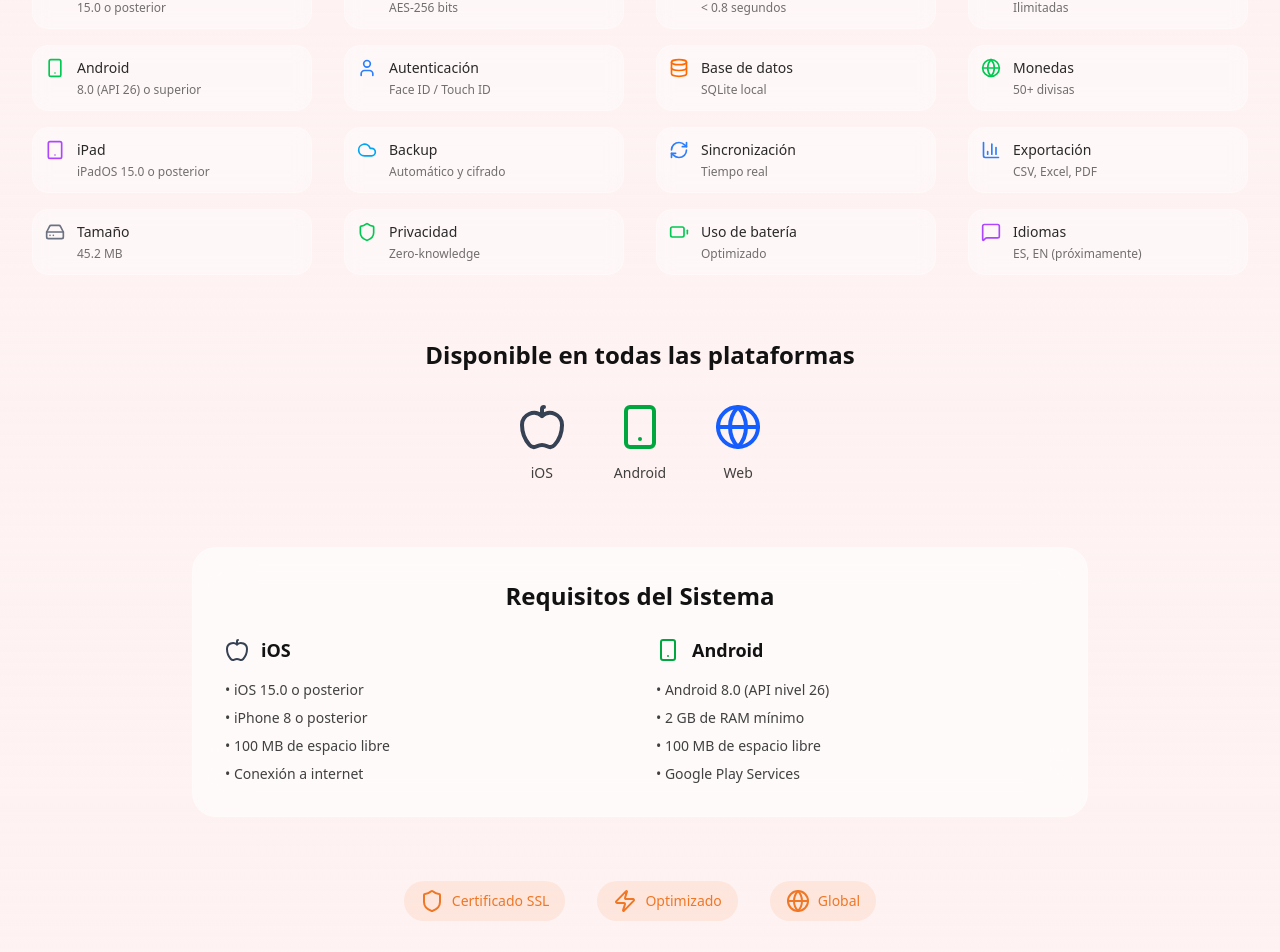
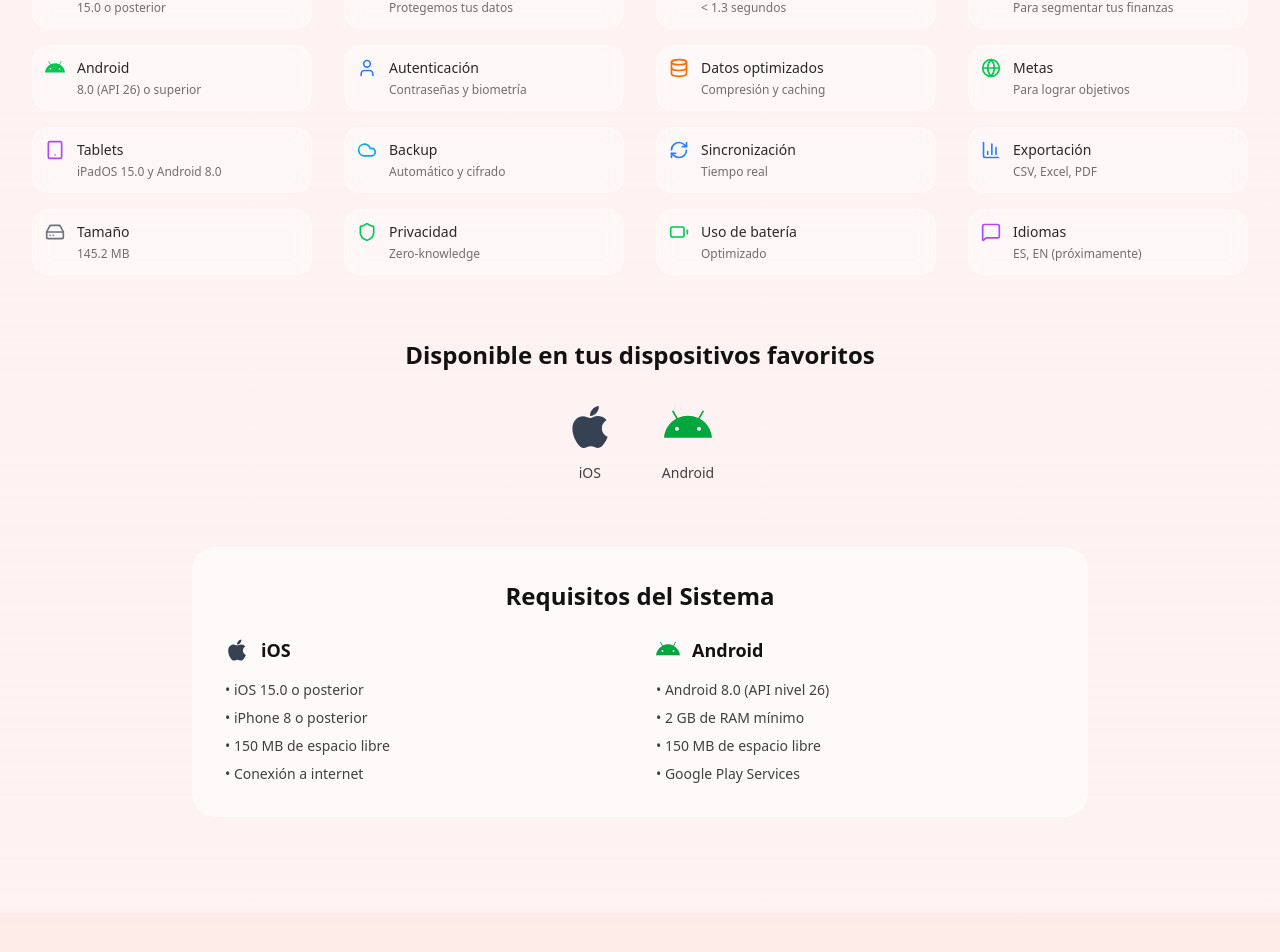
Before and after one commit to Juanksyek/LitFinance-Web, a React (Vite) app: page / in a window 1280 px wide. Shown: the part 5277-6229 px from the top of the page. Built offline with nearby package versions, Linux system fonts and the light colour scheme.

Commit message:
feat: update TechSpecs component with platform-specific icons, improved specifications, and layout adjustments

```diff
--- a/src/components/TechSpecs.tsx
+++ b/src/components/TechSpecs.tsx
@@ -1,6 +1,7 @@
 import { motion, useInView } from 'framer-motion'
 import { useRef } from 'react'
-import { Apple, Smartphone, Monitor, Shield, Zap, Globe, Tablet, HardDrive, Lock, User, Cloud, Database, RefreshCw, Battery, CreditCard, BarChart3, MessageSquare } from 'lucide-react'
+import { Monitor, Shield, Zap, Globe, Tablet, HardDrive, Lock, User, Cloud, Database, RefreshCw, Battery, CreditCard, BarChart3, MessageSquare } from 'lucide-react'
+import { AppleLogo, AndroidLogo } from './PlatformIcon'
 
 export default function TechSpecs() {
   const ref = useRef(null)
@@ -10,17 +11,17 @@ export default function TechSpecs() {
     {
       category: "Compatibilidad",
       items: [
-        { label: "iOS", value: "15.0 o posterior", icon: <Smartphone className="text-blue-500" size={20} /> },
-        { label: "Android", value: "8.0 (API 26) o superior", icon: <Smartphone className="text-green-500" size={20} /> },
-        { label: "iPad", value: "iPadOS 15.0 o posterior", icon: <Tablet className="text-purple-500" size={20} /> },
-        { label: "Tamaño", value: "45.2 MB", icon: <HardDrive className="text-gray-500" size={20} /> }
+        { label: "iOS", value: "15.0 o posterior", icon: <AppleLogo className="text-blue-500" size={20} /> },
+        { label: "Android", value: "8.0 (API 26) o superior", icon: <AndroidLogo className="text-green-500" size={20} /> },
+        { label: "Tablets", value: "iPadOS 15.0 y Android 8.0", icon: <Tablet className="text-purple-500" size={20} /> },
+        { label: "Tamaño", value: "145.2 MB", icon: <HardDrive className="text-gray-500" size={20} /> }
       ]
     },
     {
       category: "Seguridad",
       items: [
-        { label: "Cifrado", value: "AES-256 bits", icon: <Lock className="text-red-500" size={20} /> },
-        { label: "Autenticación", value: "Face ID / Touch ID", icon: <User className="text-blue-500" size={20} /> },
+        { label: "Cifrado", value: "Protegemos tus datos", icon: <Lock className="text-red-500" size={20} /> },
+        { label: "Autenticación", value: "Contraseñas y biometría", icon: <User className="text-blue-500" size={20} /> },
         { label: "Backup", value: "Automático y cifrado", icon: <Cloud className="text-sky-500" size={20} /> },
         { label: "Privacidad", value: "Zero-knowledge", icon: <Shield className="text-green-500" size={20} /> }
       ]
@@ -28,8 +29,8 @@ export default function TechSpecs() {
     {
       category: "Rendimiento",
       items: [
-        { label: "Carga inicial", value: "< 0.8 segundos", icon: <Zap className="text-yellow-500" size={20} /> },
-        { label: "Base de datos", value: "SQLite local", icon: <Database className="text-orange-500" size={20} /> },
+        { label: "Carga inicial", value: "< 1.3 segundos", icon: <Zap className="text-yellow-500" size={20} /> },
+        { label: "Datos optimizados", value: "Compresión y caching", icon: <Database className="text-orange-500" size={20} /> },
         { label: "Sincronización", value: "Tiempo real", icon: <RefreshCw className="text-blue-500" size={20} /> },
         { label: "Uso de batería", value: "Optimizado", icon: <Battery className="text-green-500" size={20} /> }
       ]
@@ -37,8 +38,8 @@ export default function TechSpecs() {
     {
       category: "Funcionalidades",
       items: [
-        { label: "Subcuentas", value: "Ilimitadas", icon: <CreditCard className="text-primary" size={20} /> },
-        { label: "Monedas", value: "50+ divisas", icon: <Globe className="text-green-500" size={20} /> },
+        { label: "Subcuentas", value: "Para segmentar tus finanzas", icon: <CreditCard className="text-primary" size={20} /> },
+        { label: "Metas", value: "Para lograr objetivos", icon: <Globe className="text-green-500" size={20} /> },
         { label: "Exportación", value: "CSV, Excel, PDF", icon: <BarChart3 className="text-blue-500" size={20} /> },
         { label: "Idiomas", value: "ES, EN (próximamente)", icon: <MessageSquare className="text-purple-500" size={20} /> }
       ]
@@ -46,7 +47,7 @@ export default function TechSpecs() {
   ]
 
   return (
-    <section ref={ref} className="py-24 relative overflow-hidden bg-gradient-to-b from-bg to-bg/50">
+    <section ref={ref} className="py-12 sm:py-16 md:py-24 relative overflow-hidden bg-gradient-to-b from-bg to-bg/50">
       <div className="container-app">
         {/* Header */}
         <motion.div
@@ -59,18 +60,18 @@ export default function TechSpecs() {
             <Monitor size={16} />
             Especificaciones Técnicas
           </div>
-          <h2 className="text-4xl lg:text-5xl font-bold mb-6">
+          <h2 className="text-2xl sm:text-3xl md:text-4xl lg:text-5xl font-bold mb-4 sm:mb-6">
             Potencia y precisión en{' '}
             <span className="text-transparent bg-clip-text bg-gradient-to-r from-primary to-primary/70">
               cada detalle
             </span>
           </h2>
-          <p className="text-xl text-content/70 max-w-2xl mx-auto">
+          <p className="text-base sm:text-lg md:text-xl text-content/70 max-w-2xl mx-auto px-2">
             Tecnología de vanguardia optimizada para ofrecerte la mejor experiencia financiera
           </p>
         </motion.div>
 
-        <div className="grid md:grid-cols-2 lg:grid-cols-4 gap-8 mb-16">
+        <div className="grid grid-cols-1 sm:grid-cols-2 lg:grid-cols-4 gap-6 sm:gap-8 mb-10 sm:mb-16">
           {specs.map((category, categoryIndex) => (
             <motion.div
               key={categoryIndex}
@@ -108,12 +109,11 @@ export default function TechSpecs() {
           animate={isInView ? { opacity: 1, y: 0 } : {}}
           transition={{ duration: 0.6, delay: 0.6 }}
         >
-          <h3 className="text-2xl font-bold mb-8">Disponible en todas las plataformas</h3>
-          <div className="flex justify-center items-center gap-12">
+          <h3 className="text-xl sm:text-2xl font-bold mb-6 sm:mb-8">Disponible en tus dispositivos favoritos</h3>
+          <div className="flex justify-center items-center gap-6 sm:gap-8 md:gap-12">
             {[
-              { icon: <Apple size={48} />, name: "iOS", color: "text-gray-700" },
-              { icon: <Smartphone size={48} />, name: "Android", color: "text-green-600" },
-              { icon: <Globe size={48} />, name: "Web", color: "text-blue-600" }
+              { icon: <AppleLogo size={48} />, name: "iOS", color: "text-gray-700" },
+              { icon: <AndroidLogo size={48} />, name: "Android", color: "text-green-600" },
             ].map((platform, index) => (
               <motion.div
                 key={index}
@@ -136,60 +136,38 @@ export default function TechSpecs() {
           animate={isInView ? { opacity: 1, y: 0 } : {}}
           transition={{ duration: 0.6, delay: 0.8 }}
         >
-          <div className="bg-white/60 dark:bg-white/5 backdrop-blur-xl rounded-3xl p-8 border border-white/20 dark:border-white/10">
-            <h3 className="text-2xl font-bold mb-6 text-center">Requisitos del Sistema</h3>
+          <div className="bg-white/60 dark:bg-white/5 backdrop-blur-xl rounded-2xl sm:rounded-3xl p-5 sm:p-6 md:p-8 border border-white/20 dark:border-white/10">
+            <h3 className="text-xl sm:text-2xl font-bold mb-4 sm:mb-6 text-center">Requisitos del Sistema</h3>
 
-            <div className="grid md:grid-cols-2 gap-8">
+            <div className="grid sm:grid-cols-2 gap-6 sm:gap-8">
               <div className="space-y-4">
                 <div className="flex items-center gap-3 mb-4">
-                  <Apple size={24} className="text-gray-700" />
+                  <AppleLogo size={24} className="text-gray-700" />
                   <h4 className="text-lg font-semibold">iOS</h4>
                 </div>
                 <div className="space-y-2 text-sm text-content/80">
                   <div>• iOS 15.0 o posterior</div>
                   <div>• iPhone 8 o posterior</div>
-                  <div>• 100 MB de espacio libre</div>
+                  <div>• 150 MB de espacio libre</div>
                   <div>• Conexión a internet</div>
                 </div>
               </div>
 
               <div className="space-y-4">
                 <div className="flex items-center gap-3 mb-4">
-                  <Smartphone size={24} className="text-green-600" />
+                  <AndroidLogo size={24} className="text-green-600" />
                   <h4 className="text-lg font-semibold">Android</h4>
                 </div>
                 <div className="space-y-2 text-sm text-content/80">
                   <div>• Android 8.0 (API nivel 26)</div>
                   <div>• 2 GB de RAM mínimo</div>
-                  <div>• 100 MB de espacio libre</div>
+                  <div>• 150 MB de espacio libre</div>
                   <div>• Google Play Services</div>
                 </div>
               </div>
             </div>
           </div>
         </motion.div>
-
-        <motion.div
-          className="flex justify-center items-center gap-8 mt-16"
-          initial={{ opacity: 0, y: 40 }}
-          animate={isInView ? { opacity: 1, y: 0 } : {}}
-          transition={{ duration: 0.6, delay: 1 }}
-        >
-          {[
-            { icon: <Shield size={24} />, text: "Certificado SSL" },
-            { icon: <Zap size={24} />, text: "Optimizado" },
-            { icon: <Globe size={24} />, text: "Global" }
-          ].map((badge, index) => (
-            <motion.div
-              key={index}
-              className="flex items-center gap-2 px-4 py-2 rounded-full bg-primary/10 text-primary text-sm font-medium"
-              whileHover={{ scale: 1.05 }}
-            >
-              {badge.icon}
-              {badge.text}
-            </motion.div>
-          ))}
-        </motion.div>
       </div>
     </section>
   )
```
